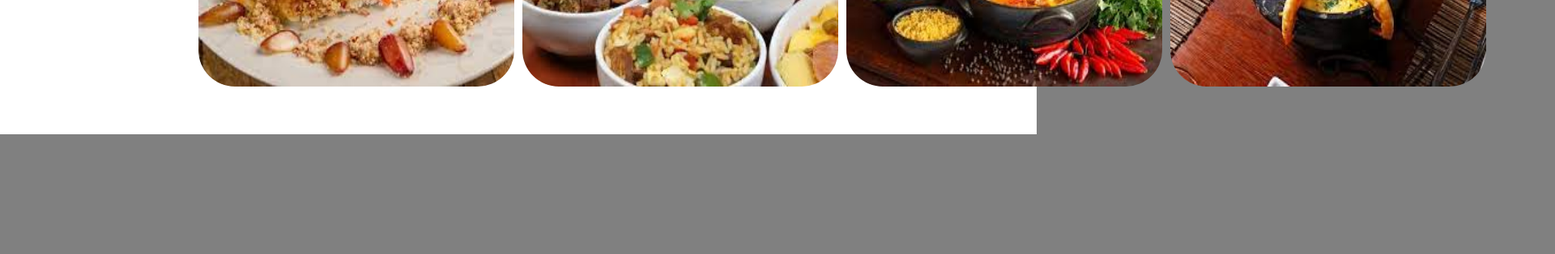
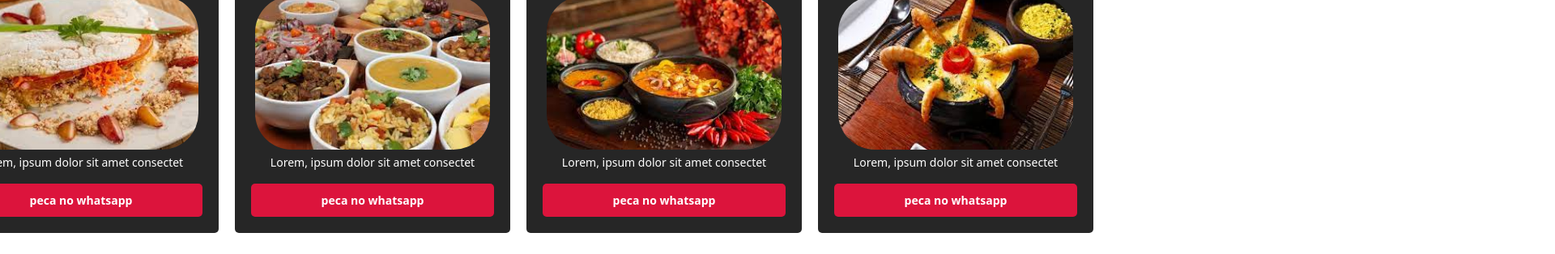
Before and after one commit to Caiozxx/Protipy, a plain HTML site: page index.html in a window 1280 px wide. Shown: the part 486-800 px from the top of the page at 81% size, 1920 px wide, since content can reach past the window. Drawn offline with nearby package versions, Linux system fonts and the light colour scheme.

Commit message:
cardapio finalizado

```diff
--- a/index.html
+++ b/index.html
@@ -79,27 +79,6 @@
             <input type="radio" name="radio-btn" id="radio4">
             <!--fim radio button-->
 
-            <!--slide img-->
-            <div id="cardapio">
-                <div id="item">
-                    <h2>baiao de dois</h2>
-                    <img src="../Protipy/src/download.jpg" alt="" class="src">
-                </div>
-                <div id="item">
-                    <h2>costela</h2>
-                    <img src="../Protipy/src/test.jpg" alt="" class="src">
-                </div>
-                <div id="item">
-                    <h2>bife</h2>
-                    <img src="../Protipy/src/transferir..jpg" alt="" class="src">
-                </div>
-                <div id="item">
-                    <h2>bisteca</h2>
-                    <img src="../Protipy/src/transferir.jpg" alt="" class="src">
-                </div>
-            </div>
-            <!--fim slide img-->
-
             <!--navigation auto-->
             <div class="navigation-auto">
                 <div class="autobtn1"></div>
@@ -117,7 +96,34 @@
         </div>
 
     </div>
-
+    <!--cardapio-->
+    <div id="cardapio">
+        <div id="item">
+            <h2>baiao de dois</h2>
+            <img src="../Protipy/src/download.jpg" alt="" class="src">
+            <p>Lorem, ipsum dolor sit amet consectet</p>
+            <button>peca no whatsapp</button>
+        </div>
+        <div id="item">
+            <h2>costela</h2>
+            <img src="../Protipy/src/test.jpg" alt="" class="src">
+            <p>Lorem, ipsum dolor sit amet consectet</p>
+            <button>peca no whatsapp</button>
+        </div>
+        <div id="item">
+            <h2>bife</h2>
+            <img src="../Protipy/src/transferir..jpg" alt="" class="src">
+            <p>Lorem, ipsum dolor sit amet consectet</p>
+            <button>peca no whatsapp</button>
+        </div>
+        <div id="item">
+            <h2>bisteca</h2>
+            <img src="../Protipy/src/transferir.jpg" alt="" class="src">
+            <p>Lorem, ipsum dolor sit amet consectet</p>
+            <button>peca no whatsapp</button>
+        </div>
+    </div>
+    <!--fim slide img-->
 
     <script src="../Protipy/modules/script.js"></script>
 </body>
--- a/style/style.css
+++ b/style/style.css
@@ -1,7 +1,7 @@
 .html {
     width: 100%;
     height:auto;
-    background-color: gray;
+    background-color: #fff;
 }
 
 .jumbotron {
@@ -30,26 +30,39 @@
 #cardapio{
     display: flex;
     flex-direction: row;
+    justify-content: center;
+    padding-top: 100px;
 }
 #item{
+    display:flex;
+    flex-direction: column;
+    text-align: center;
+    color: #fff;
 
+    background-color:rgba(0,0,0, 0.85);
+    margin: 10px;
+    border-radius: 5px;
+    padding:20px;
 }
 #cardapio img{
     padding: 5px;
-    width: 400px;
-    height: 300px;
+    width: 300px;
+    height: 200px;
     border-radius: 50px;
 }
-.slider{
-    margin: 0 auto;
-    width:800px;
-    height:400px;
+#item p{
+    font-size: 14px;
 }
-.slides{
-    width:400%;
-    height: 400px;
-    display: flex;
+#item button{
+    background-color:#dc143c;
+    padding: 10px;
+    border-radius: 5px;
+    border: none;
+    color: #fff;
+    font-size: 14px;
+    font-weight: bold;
+    cursor: pointer;
 }
-.slides input{
-    display: none;
+#item button:hover{
+    background-color:#f74b6d;
 }
```
